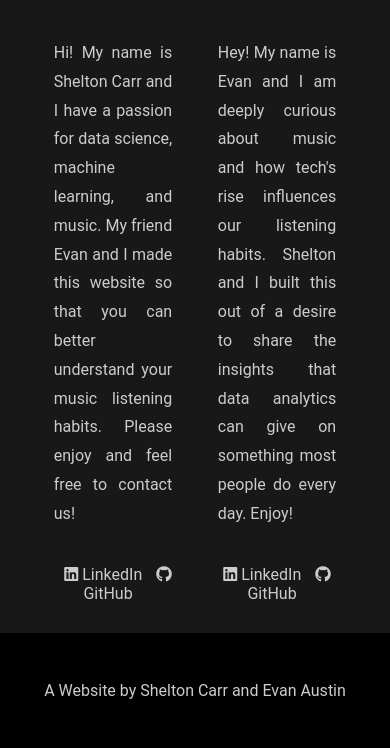
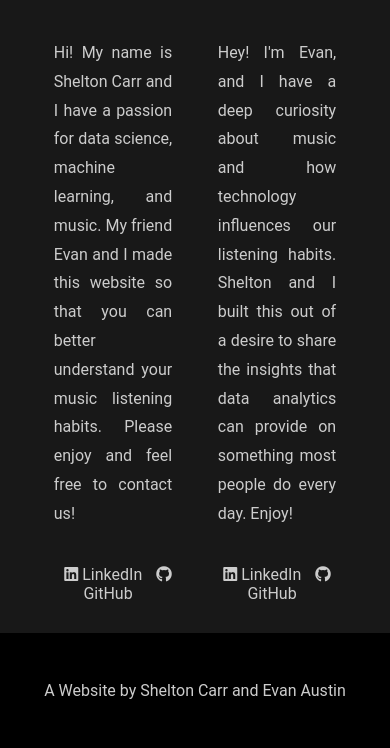
Before and after one commit to sheltoncarr/spotify_app, a Flask app: page /about_us in a window 390 px wide. Shown: the part 561-1309 px from the top of the page. Run offline with Flask 3, Linux system fonts and the light colour scheme.

Commit message:
Fixed play/pause bug, disabled mobile access, and altered bio

```diff
--- a/static/script.js
+++ b/static/script.js
@@ -1,7 +1,5 @@
 document.addEventListener('DOMContentLoaded', function () {
-
     document.getElementById('loading-spinner').style.display = 'block';
-
 
     window.addEventListener('load', function () {
         document.getElementById('loading-spinner').style.display = 'none';
@@ -13,23 +11,18 @@ document.addEventListener('DOMContentLoaded', function () {
     }, 30000);
 
 });document.addEventListener('DOMContentLoaded', function () {
-    // Show loading spinner
     document.getElementById('loading-spinner').style.display = 'block';
 
-    // Hide loading spinner when the page is fully loaded
     window.addEventListener('load', function () {
         document.getElementById('loading-spinner').style.display = 'none';
     });
 
-    // Hide loading spinner before unloading (when navigating to a new page)
     window.addEventListener('beforeunload', function () {
-        // Introduce a slight delay to ensure the spinner is shown briefly before unloading
         setTimeout(function () {
             document.getElementById('loading-spinner').style.display = 'block';
-        }, 50); // Adjust the delay as needed
+        }, 50);
     });
 });
-
 
 
 
@@ -38,7 +31,6 @@ var currentlyPlayingButton = null;
 
 function playAudio(url) {
 
-    // Create or use the existing audio element
     var audio = document.getElementById('audioPlayer');
     if (!audio) {
         audio = document.createElement('audio');
@@ -46,21 +38,14 @@ function playAudio(url) {
         document.body.appendChild(audio);
     }
 
-    // Set the audio source and play
     audio.src = url;
     audio.play();
 
-    // Update the currently playing audio and its associated button
     currentlyPlayingAudio = audio;
-    currentlyPlayingButton = document.querySelector('.play-button[onclick*="' + url + '"]');
-    togglePlayPauseIcon(currentlyPlayingButton.querySelector('.play-pause-icon'));
 
-    // Add an event listener for the 'ended' event
     audio.addEventListener('ended', function () {
-        // Update the play/pause icon of the button that triggered the playback
         togglePlayPauseIcon(currentlyPlayingButton.querySelector('.play-pause-icon'));
 
-        // Reset currently playing references
         currentlyPlayingAudio = null;
         currentlyPlayingButton = null;
     });
@@ -97,38 +82,34 @@ function togglePlayPause(button, url) {
         else{
             playAudio(url);
         }
-
+        currentlyPlayingButton = button;
+        togglePlayPauseIcon(currentlyPlayingButton.querySelector('.play-pause-icon'));
     }
 }
 
 
 
+
 document.addEventListener('DOMContentLoaded', function () {
-    // Initial table load with default number of rows for each table
     var dropdowns = document.querySelectorAll('.row-dropdown');
     dropdowns.forEach(function (dropdown) {
         updateTable(dropdown);
         dropdown.addEventListener('change', function () {
-            // Update the corresponding table with the selected number of rows
             updateTable(dropdown);
         });
     });
 });
 
 function updateTable(dropdown) {
-    // Get the selected number of rows
     var selectedRows = parseInt(dropdown.value);
 
-    // Update the corresponding table with the selected number of rows
     var table = dropdown.closest('.table-container').querySelector('.table');
     updateRows(selectedRows, table);
 }
 
 function updateRows(rows, table) {
-    // Get all rows in the specified table
     var rowsToToggle = table.querySelectorAll('tbody tr');
 
-    // Show the first 'rows' number of rows and hide the rest
     for (var i = 0; i < rowsToToggle.length; i++) {
         if (i < rows) {
             rowsToToggle[i].style.display = 'table-row';
--- a/templates/about.html
+++ b/templates/about.html
@@ -26,9 +26,9 @@
             <div class="column">
                 <img src="static/images/evan.jpg" />
                 <p>
-                    Hey! My name is Evan and I am deeply curious about music and how tech's rise influences our listening
-                    habits. Shelton and I built this out of a desire to share the insights that data analytics can
-                    give on something most people do every day. Enjoy!
+                    Hey! I'm Evan, and I have a deep curiosity about music and how technology influences our listening habits.
+                    Shelton and I built this out of a desire to share the insights that data analytics can provide on something
+                    most people do every day. Enjoy!
                 </p>
                 <a style="text-decoration:none" href="https://www.linkedin.com/in/evan-james-austin/" target="_blank" style="display: block; color: #ccc;">
                     <i class="fab fa-linkedin"></i> LinkedIn
--- a/templates/base.html
+++ b/templates/base.html
@@ -10,6 +10,11 @@
     <link rel="stylesheet" href="https://cdnjs.cloudflare.com/ajax/libs/font-awesome/5.15.3/css/all.min.css" />
     <script src="{{ url_for('static', filename='script.js') }}"></script>
     <title>{% block title %} {% endblock %}</title>
+    <script>
+        if (window.innerWidth < 600) {
+            document.body.innerHTML = '<div style="text-align: center; padding: 20px; font-size: 18px; color: red;">This website is not available for mobile devices.</div>';
+        }
+    </script>
   </head>
   <body>
     <div id="loading-spinner">Loading...</div>
```
